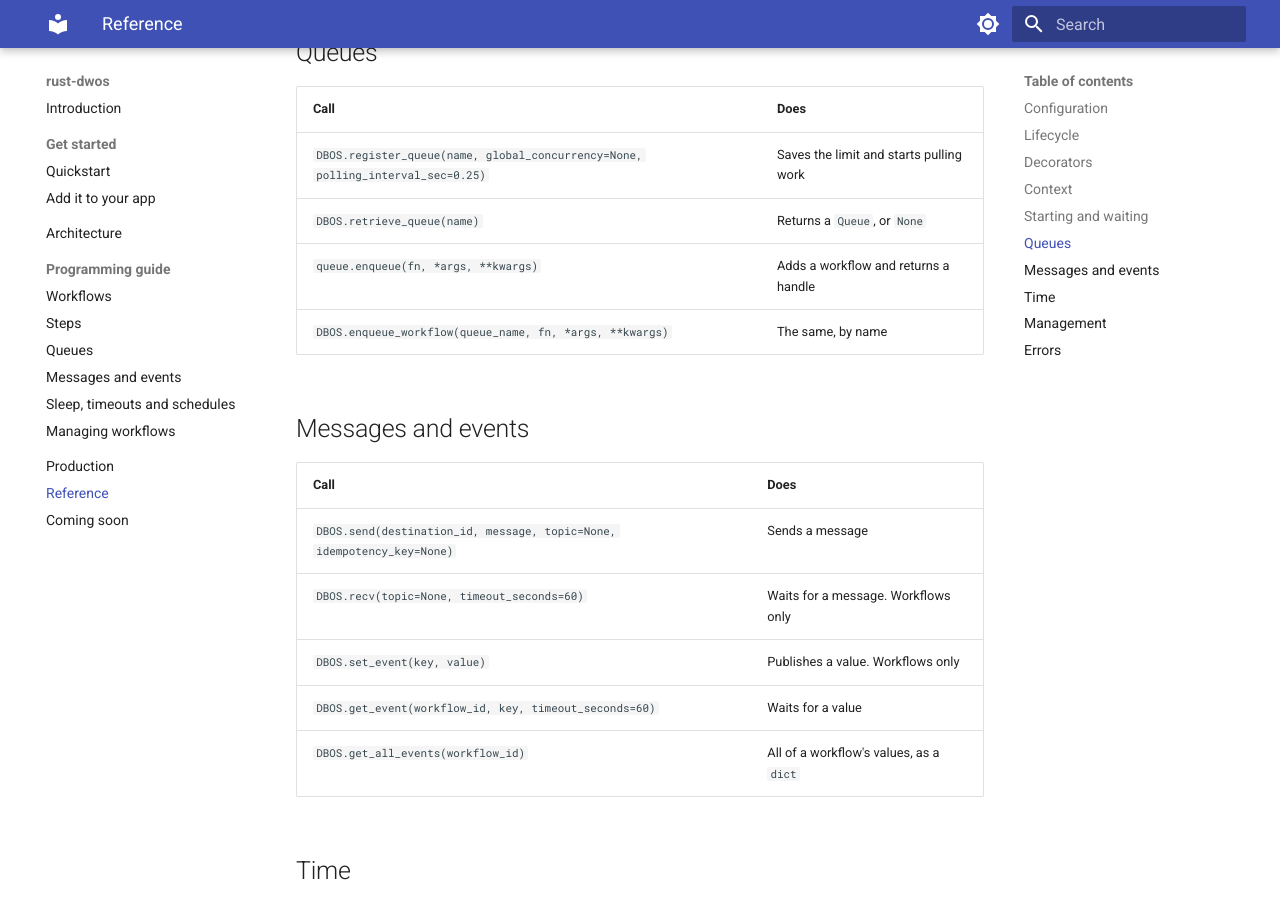
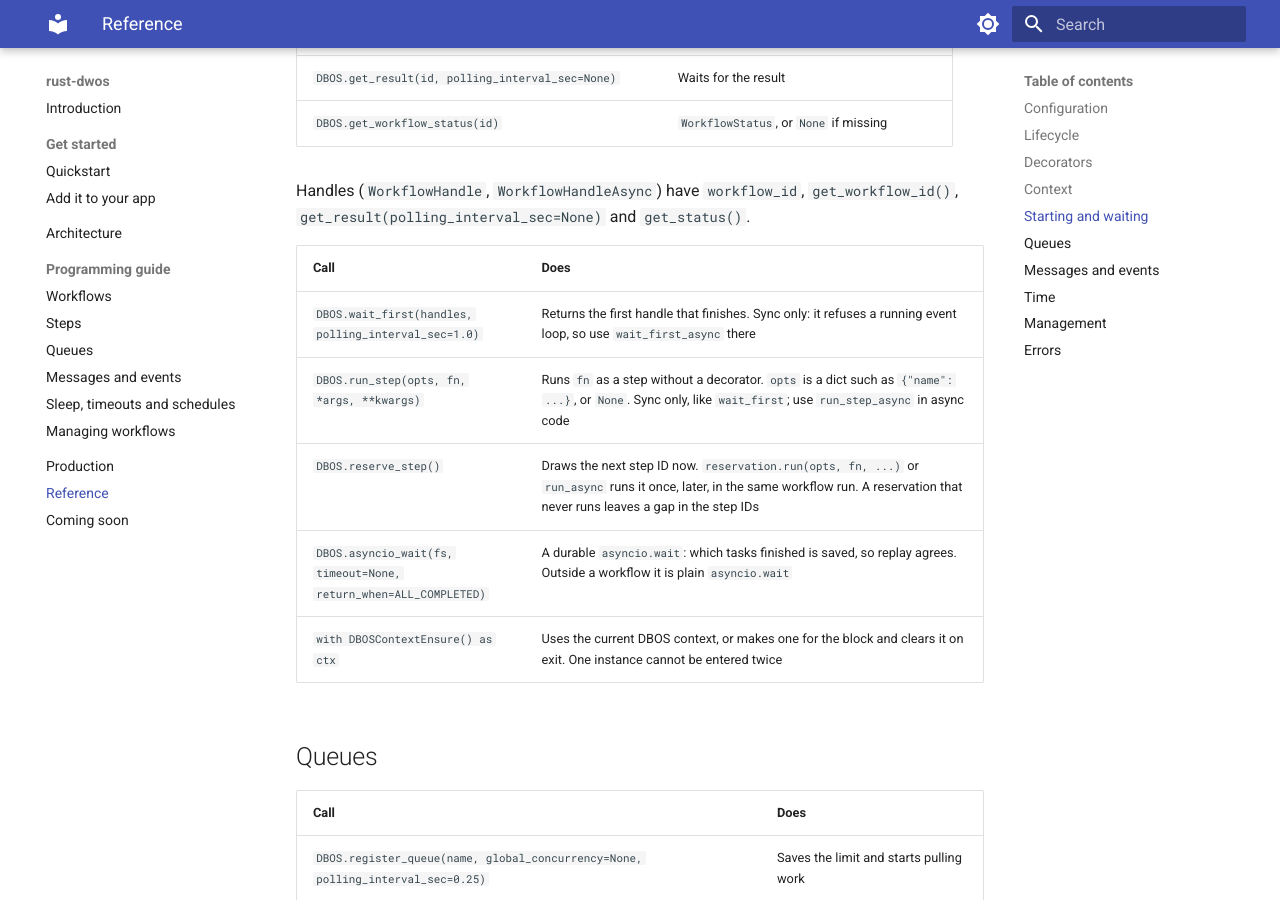
Before and after one commit to nurulislamz/dbos-mysql, an MkDocs documentation site: the page built from docs/reference.md, in a window 1280 px wide and 900 px high, scrolled down 2664 px. Built offline with MkDocs 1.6.1 and Material for MkDocs 9.7.7, drawn with Linux system fonts in a browser that asks for light colours; some of the changed text lies outside the part shown.

Commit message:
Document executor_id and the step and wait calls
executor_id is a process label. Leases decide ownership, and the stored
row does not record the label yet. Also lists run_step, reserve_step,
asyncio_wait, wait_first and DBOSContextEnsure in the reference.

Co-Authored-By: Claude Haiku 5.5 <noreply@anthropic.com>

```diff
--- a/docs/reference.md
+++ b/docs/reference.md
@@ -23,6 +23,7 @@ Unknown keys raise `DBOSException`.
 | `serializer` | `"pickle"` | `"pickle"` or `"json"` |
 | `log_level` | `"INFO"` when logging is set up | Level for the `dbos` logger |
 | `console_log_level` | Same as `log_level` | Level for console output |
+| `executor_id` | `DBOS__VMID`, else `"local"` | Label for this process. See `DBOS.executor_id` below |
 
 ## Lifecycle
 
@@ -47,6 +48,7 @@ Unknown keys raise `DBOSException`.
 | `DBOS.workflow_id` | Current workflow ID, or `None` |
 | `DBOS.step_id` | Current step number, or `None` |
 | `DBOS.step_status` | `StepStatus` with `step_id`, `current_attempt`, `max_attempts` |
+| `DBOS.executor_id` | This process's label: config `executor_id`, else `DBOS__VMID`, else `"local"`. It does not decide ownership: the lease does, so copies with the same label both run workflows and a dead copy's work moves on when its lease runs out. The stored row does not record this label yet, so `WorkflowStatus.executor_id` is `None` |
 | `DBOS.logger` | The `dbos` logger |
 | `DBOS.heartbeat()` | Reports progress from inside a step |
 | `with SetWorkflowID(id, workflow_id_reuse_policy=None)` | Sets the ID of the next workflow. The policy is `"reject"` or `"return-existing"` |
@@ -62,6 +64,14 @@ Unknown keys raise `DBOSException`.
 | `DBOS.get_workflow_status(id)` | `WorkflowStatus`, or `None` if missing |
 
 Handles (`WorkflowHandle`, `WorkflowHandleAsync`) have `workflow_id`, `get_workflow_id()`, `get_result(polling_interval_sec=None)` and `get_status()`.
+
+| Call | Does |
+|---|---|
+| `DBOS.wait_first(handles, polling_interval_sec=1.0)` | Returns the first handle that finishes. Sync only: it refuses a running event loop, so use `wait_first_async` there |
+| `DBOS.run_step(opts, fn, *args, **kwargs)` | Runs `fn` as a step without a decorator. `opts` is a dict such as `{"name": ...}`, or `None`. Sync only, like `wait_first`; use `run_step_async` in async code |
+| `DBOS.reserve_step()` | Draws the next step ID now. `reservation.run(opts, fn, ...)` or `run_async` runs it once, later, in the same workflow run. A reservation that never runs leaves a gap in the step IDs |
+| `DBOS.asyncio_wait(fs, timeout=None, return_when=ALL_COMPLETED)` | A durable `asyncio.wait`: which tasks finished is saved, so replay agrees. Outside a workflow it is plain `asyncio.wait` |
+| `with DBOSContextEnsure() as ctx` | Uses the current DBOS context, or makes one for the block and clears it on exit. One instance cannot be entered twice |
 
 ## Queues
 
```
